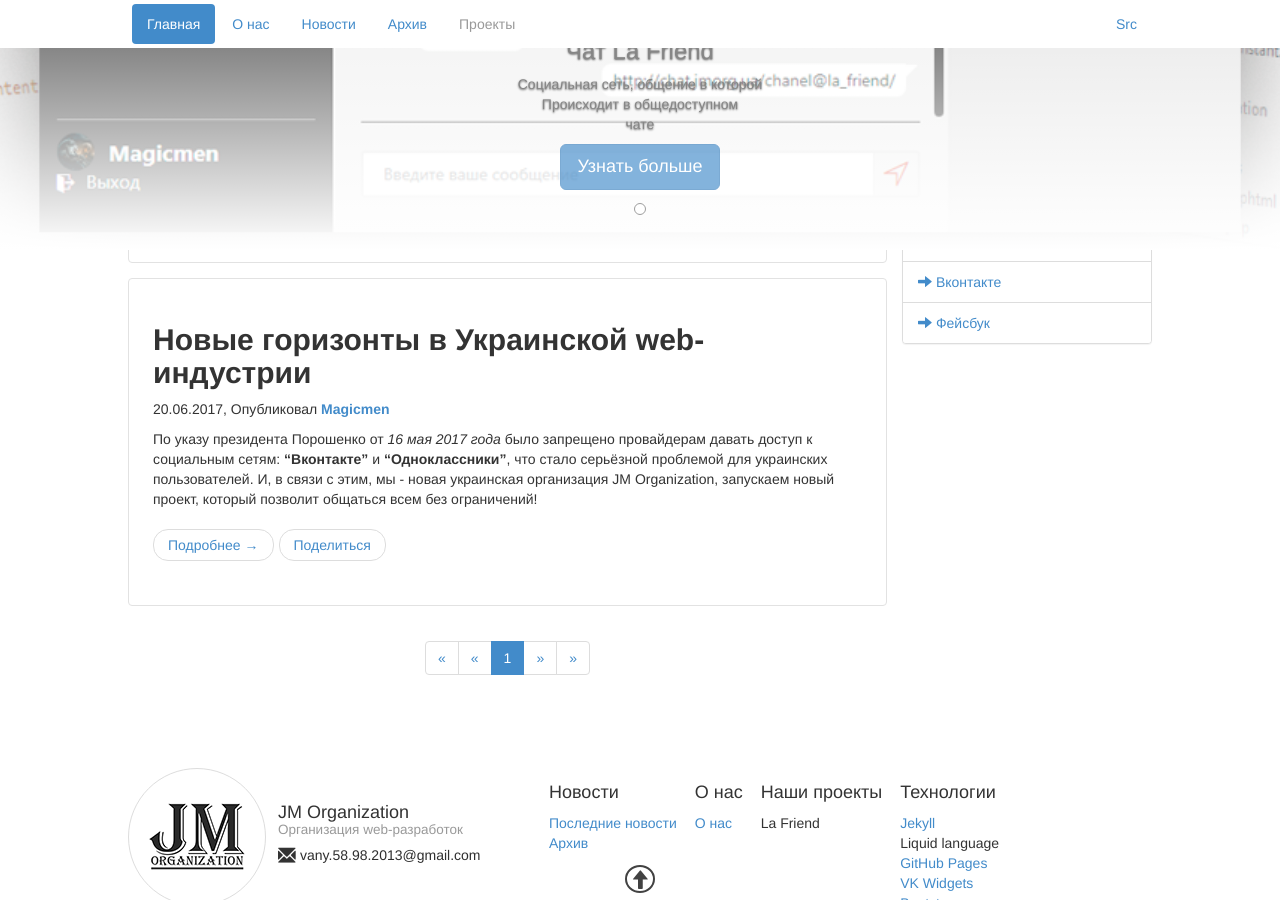
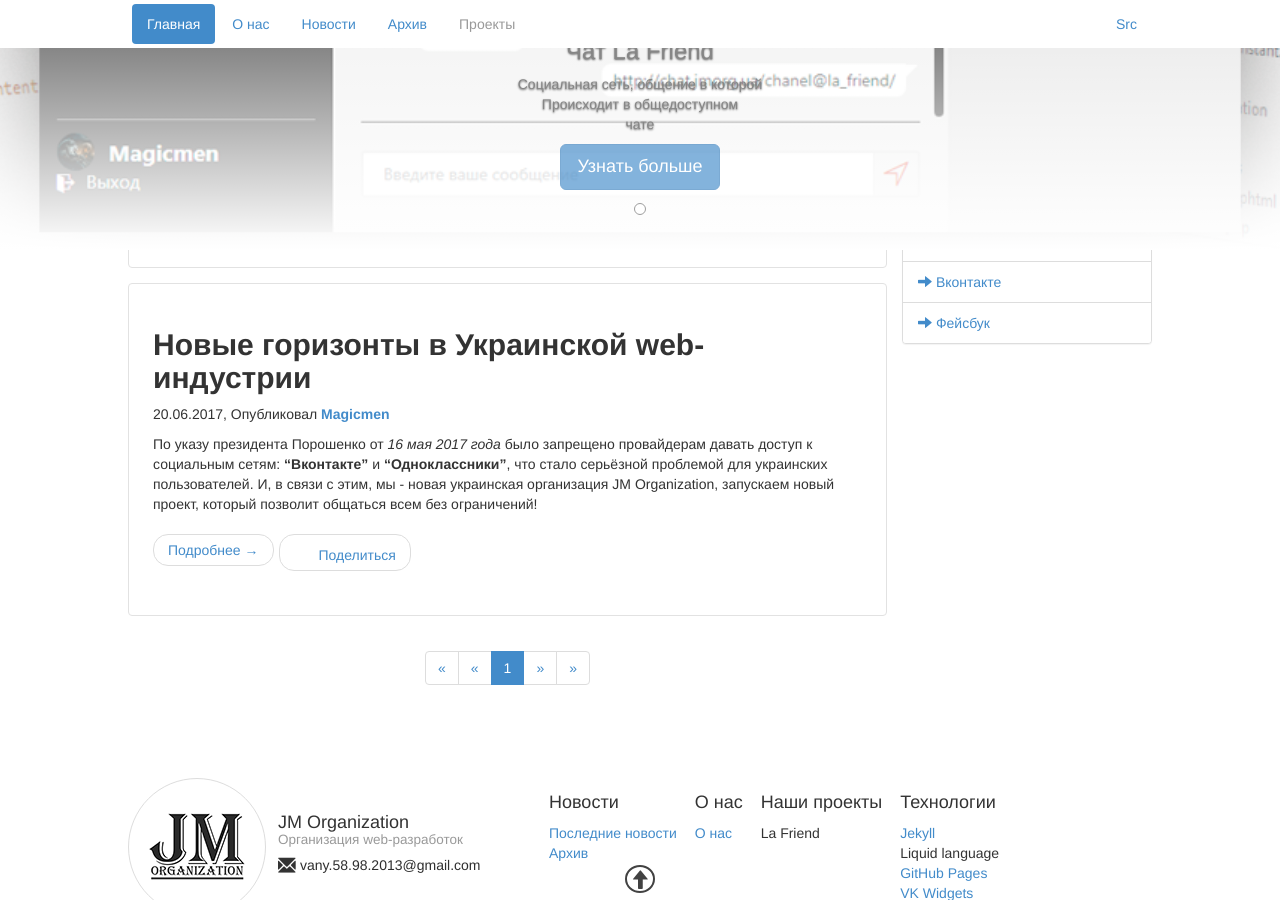
Before and after one commit to jm-organization/jm-organization.github.io, a Jekyll site: the page built from index.html, in a window 1280 px wide and 900 px high, scrolled down 542 px. Built offline with Jekyll 4.4.1, drawn with Linux system fonts in a browser that asks for light colours; the list of posts is cut into pages by our own code.

Commit message:
Добавлена иконка

```diff
--- a/index.html
+++ b/index.html
@@ -18,8 +18,15 @@
         <li class="next" style="float: left!important;"><a href="{{ post.url }}">Подробнее &rarr;</a></li>
         <li style="float: left!important; padding-left: 5px;">
             <a class="twitter-share-button"
-               href="https://twitter.com/intent/tweet?text={{ post.title }}. {{ post.url }}"
-            >Поделиться</a>
+                href="https://twitter.com/intent/tweet?text={{ post.title }}. {{ post.url }}"
+            ><span style="
+                background: url(https://abs.twimg.com/a/1500006089/img/t1/favicon.svg) no-repeat center 0;
+                width: 20px;
+                height: 20px;
+                display: inline-block;
+                background-size: contain;
+                margin-right: 5px"
+            ></span>Поделиться</a>
         </li>
     </ul>
 </article>
```
